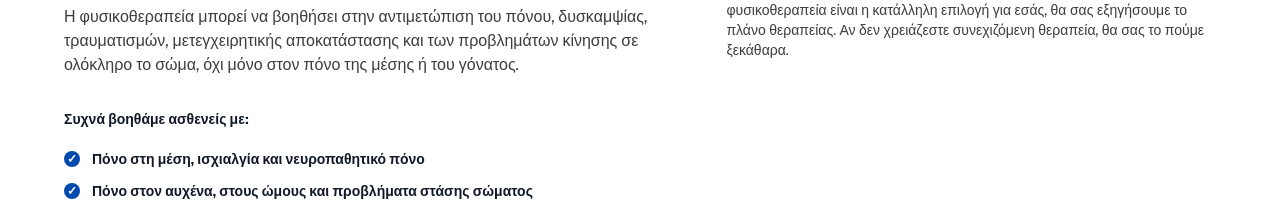
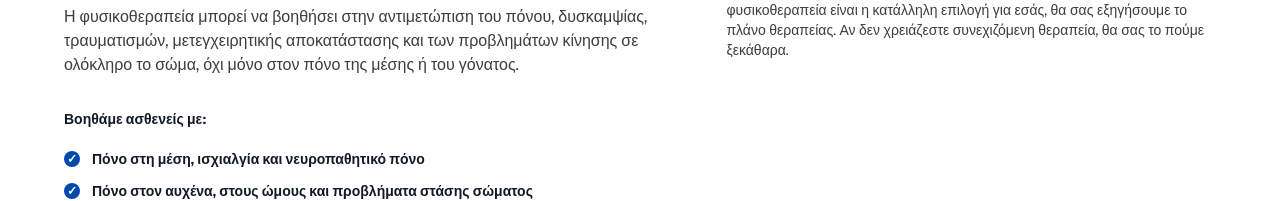
Before and after one commit to Ermeion/ermeion-website, a React (Vite) app: page / in a window 1280 px wide. Shown: the part 1711-1912 px from the top of the page. Built offline with nearby package versions, Linux system fonts and the light colour scheme.

Commit message:
Updated App.tsx

```diff
--- a/src/App.tsx
+++ b/src/App.tsx
@@ -299,7 +299,7 @@ function WhyErmeionSection() {
 
           {/* Checklist header */}
           <p className="text-base sm:text-sm font-bold text-gray-900 mb-5">
-            Συχνά βοηθάμε ασθενείς με:
+            Βοηθάμε ασθενείς με:
           </p>
 
           {/* Checklist */}
```
